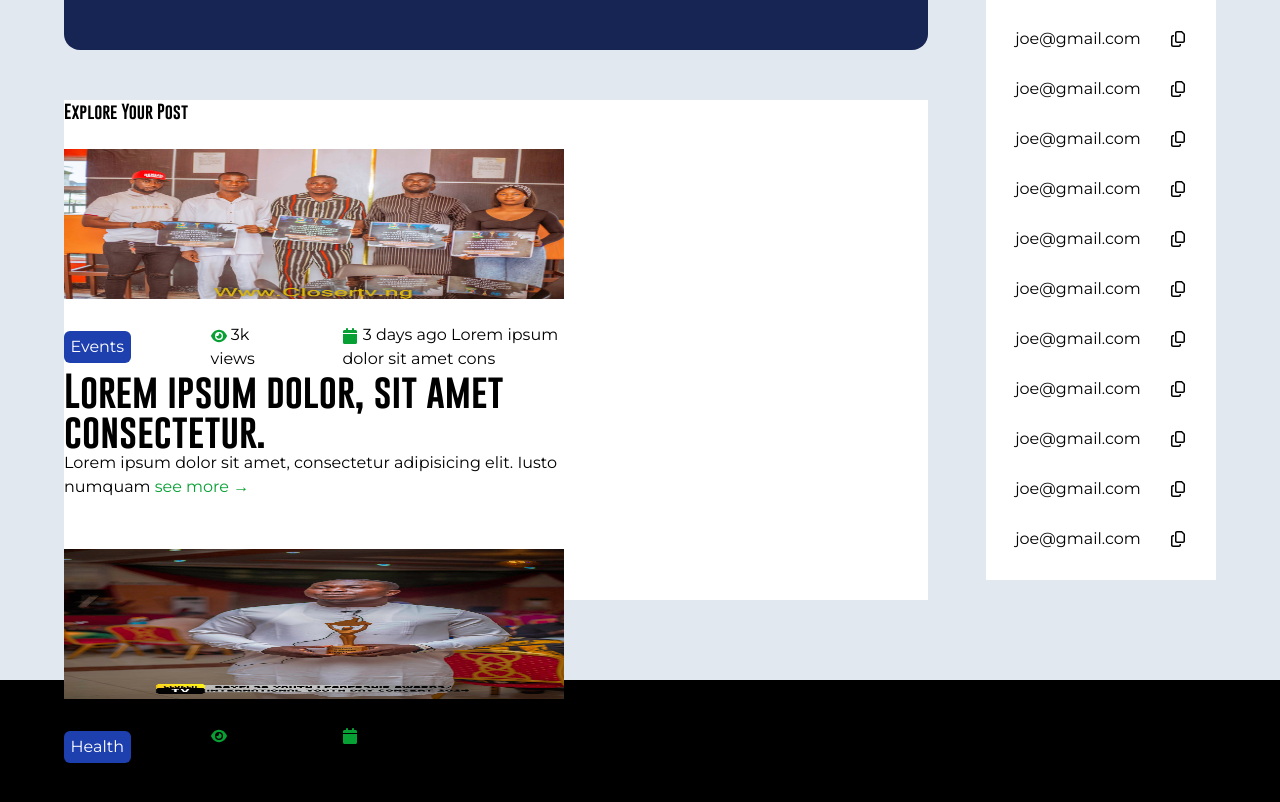
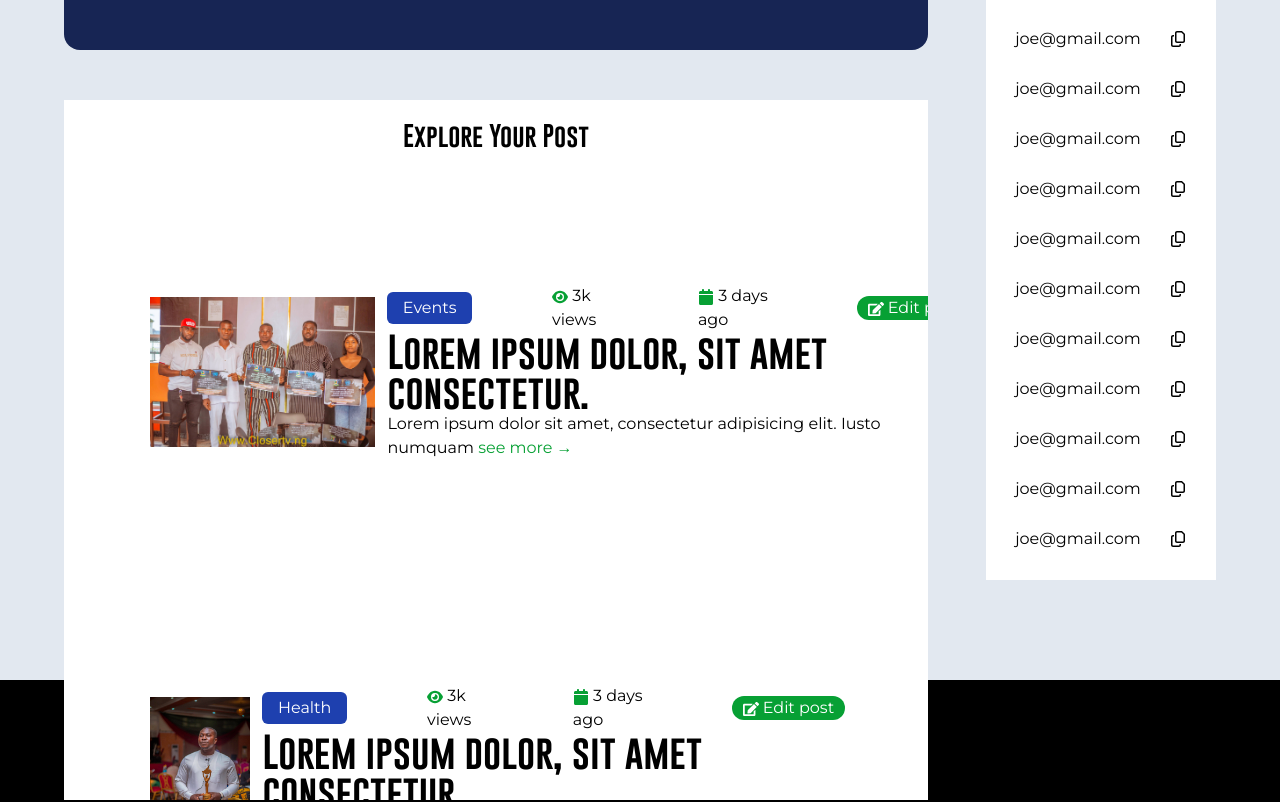
Before and after one commit to emiedonmokumo/gifted-natus-foundation, a Next.js app: page /dashboard in a window 1280 px wide. Shown: the part 628-1430 px from the top of the page. Built offline with nearby package versions, Linux system fonts and the light colour scheme.

Commit message:
working on dahboard

```diff
--- a/app/(admin)/dashboard/page.tsx
+++ b/app/(admin)/dashboard/page.tsx
@@ -178,26 +178,27 @@ export default function Dashboard() {
             ))}
           </div>
         </div>
-        {/* */}
-            <div className="w-[75%] h-[500px] bg-white absolute top-[300px] ">
-              <h1 className="font-gobold md:hidden sm:hidden">Explore Your Post</h1>
-              <div className="w-full h-70% overflow-y-scroll flex flex-col items-center justify-evenly">
+      {/* BLog post and subcribers in mobile */}
+            <div className="w-[75%] h-[700px] bg-white absolute top-[300px] flex flex-col items-center">
+              <h1 className="font-gobold md:hidden sm:hidden text-2xl text-center my-5">Explore Your Post</h1>
+              <div className="w-full h-70% flex md:flex-col sm:flex-col  justify-evenly overflow-scroll">
                 <div className="w-full" style={{
                   height:`calc(500px * ${posts.length + 1})`
                 }}>
                     {posts.map((post, id) => (
                       <div
-                        className="flex flex-col items-center justify-evenly sm:h-[500px] h-[400px] sm:w-[300px] md:mx-auto sm:mx-auto lg:w-[500px] md:w-[500px]"
+                        className="flex sm:flex-col md:flex-col items-center justify-evenly sm:h-[500px] h-[400px] sm:w-[300px] mx-auto lg:w-[80%] space-x-3 md:w-[500px]"
                         key={id}
                       >
-                        <img src={post.img} alt={post.title} className="w-full h-[150px]" />
+                        <img src={post.img} alt={post.title} className="w-[50%] h-[150px]" />
                         <div>
                           <div className="flex items-center justify-between w-full sm:space-x-10 lg:space-x-20">
                             <div className="event bg-blue-800 rounded-md w-28 h-8 text-white flex items-center justify-center">
                               {post.category}
                             </div>
                             <p><FaEye className="inline-block text-[#07a034]" /> {post.veiws} views</p>
-                            <p><FaCalendar className="inline-block text-[#07a034]" /> {post.day} Lorem ipsum dolor sit amet cons</p>
+                            <p><FaCalendar className="inline-block text-[#07a034]" /> {post.day}</p>
+                            <p className="text-white bg-[#07a034] sm:hidden md:hidden w-[150px] text-center rounded-xl"><FaEdit className="inline-block" /> Edit post</p>
                           </div>
                           <div className="">
                             <h1 className="font-gobold text-4xl">{post.title}</h1>
```
